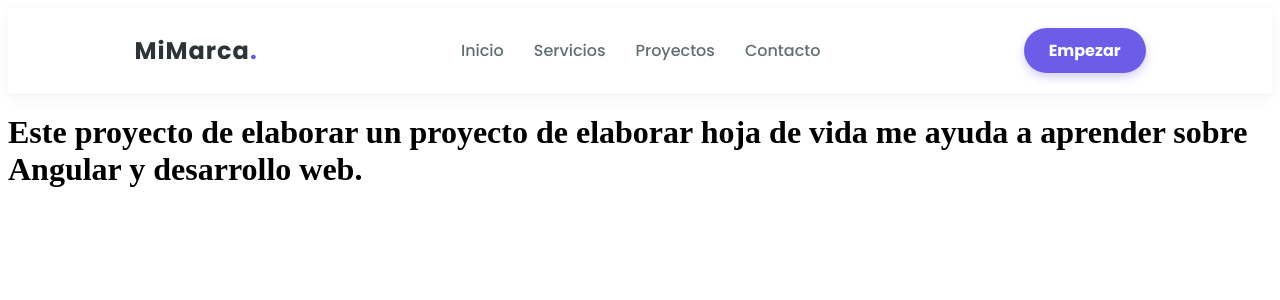
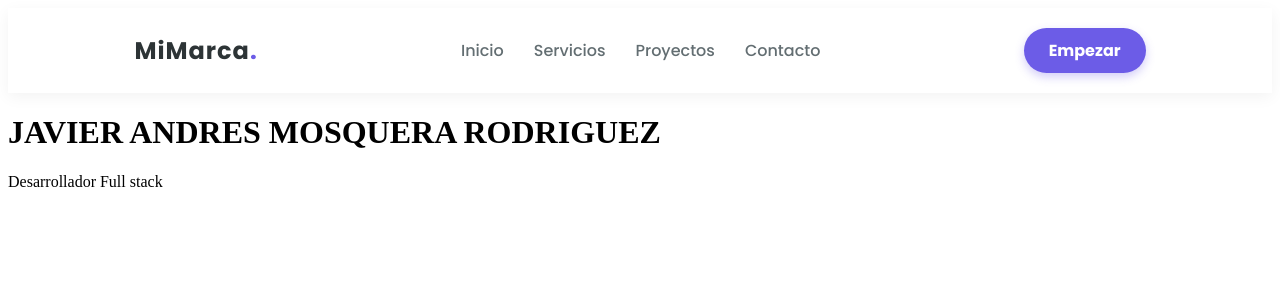
Before and after one commit to AndresMosquera9005/Javier-Mosquera-CV, an Angular app in the folder cvjamr/: page / in a window 1280 px wide. Shown: the top 300 px of the page. Built offline with nearby package versions, Linux system fonts and the light colour scheme.

Commit message:
segundo commit app.html nombre completo y profesion

```diff
--- a/cvjamr/src/app/app.html
+++ b/cvjamr/src/app/app.html
@@ -1,3 +1,4 @@
 <app-header></app-header>
 
-<h1>Este proyecto de elaborar un proyecto de elaborar hoja de vida me ayuda a aprender sobre Angular y desarrollo web.</h1>
+<h1>JAVIER ANDRES MOSQUERA RODRIGUEZ</h1>
+<p>Desarrollador Full stack</p>
```
